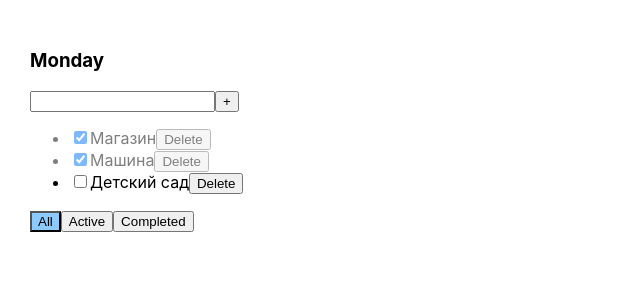
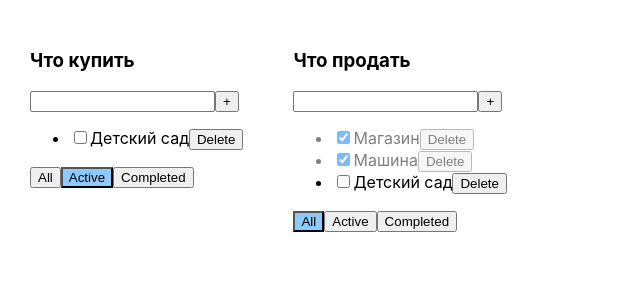
Before and after one commit to IvanovKS/TODO_TS, a React (Create React App) app: page / in a window 1280 px wide. Shown: the top 300 px of the page, without its empty margins (0-640 px from the left). Built offline with nearby package versions, Linux system fonts and the light colour scheme.

Commit message:
feat: start another todo component

```diff
--- a/src/App.tsx
+++ b/src/App.tsx
@@ -6,14 +6,18 @@ import { v1 } from 'uuid';
 
 export type FilterValuesType = "all" | "active" | "completed";
 
+type TodoListType = {
+  id: string,
+  title: string,
+  filter: FilterValuesType,
+}
+
 function App() {
   let [tasks, setTasks] = useState<TaskType[]>([
-    {id: v1(), title: 'Магазин', isDone: true},
-    {id: v1(), title: 'Машина', isDone: true},
-    {id: v1(), title: 'Детский сад', isDone: false},
+    {id: v1(), title: "Магазин", isDone: true},
+    {id: v1(), title: "Машина", isDone: true},
+    {id: v1(), title: "Детский сад", isDone: false},
   ]);
-
-  let [filter, setFilter] = useState<FilterValuesType>("all");
 
   function removeTask(id: string) {
     let filteredTasks = tasks.filter((el) => {
@@ -37,32 +41,47 @@ function App() {
     setTasks(copyArr);
   }
 
-  function changeFilter(value: FilterValuesType) {
-    setFilter(value);
+  function changeFilter(value: FilterValuesType, todoListId: string) {
+    let todoList = todoLists.find((el) => el.id === todoListId);
+    if (todoList) {
+      todoList.filter = value;
+      setTodoLists([...todoLists]);
+    }
   }
 
+  let [todoLists, setTodoLists] = useState<TodoListType[]>([
+    {id: v1(), title: "Что купить", filter: "active"},
+    {id: v1(), title: "Что продать", filter: "all"},
+  ]);
+
+  return (
+    <div className="App">
+      {
+        todoLists.map((el) => {
           let tasksForTodo = tasks;
-  if (filter === "completed") {
+          if (el.filter === "completed") {
             tasksForTodo = tasksForTodo.filter((el) => {
               return el.isDone === true;
             });
           }
-  if (filter === "active") {
+          if (el.filter === "active") {
             tasksForTodo = tasksForTodo.filter((el) => {
               return el.isDone === false;
             });
           }
-
-  return (
-    <div className="App">
-      <Todo title = "Monday"
-            tasks = {tasksForTodo}
-            removeTask = {removeTask}
-            changeFilter = {changeFilter}
-            addTask = {addTask}
-            changeTaskStatus = {changeStatus}
-            filter = {filter}
+          return <Todo
+            key={el.id}
+            id={el.id}
+            title={el.title}
+            tasks={tasksForTodo}
+            removeTask={removeTask}
+            changeFilter={changeFilter}
+            addTask={addTask}
+            changeTaskStatus={changeStatus}
+            filter={el.filter}
           />
+        })
+      }
     </div>
   );
 }
--- a/src/Todo.tsx
+++ b/src/Todo.tsx
@@ -10,10 +10,11 @@ export type TaskType = {
 }
 
 type PropsType = {
+  id: string,
   title: string,
   tasks: Array<TaskType>,
   removeTask: (id: string) => void,
-  changeFilter: (value: FilterValuesType) => void,
+  changeFilter: (value: FilterValuesType, todoListId: string) => void,
   addTask: (title: string) => void,
   changeTaskStatus: (taskId: string, isDone: boolean) => void,
   filter: FilterValuesType,
@@ -39,9 +40,9 @@ export function Todo(props: PropsType) {
       addTask();
     }
   };
-  const onAllClickHandler = () => {props.changeFilter("all")};
-  const onActiveClickHandler = () => {props.changeFilter("active")};
-  const onCompletedClickHandler = () => {props.changeFilter("completed")};
+  const onAllClickHandler = () => {props.changeFilter("all", props.id)};
+  const onActiveClickHandler = () => {props.changeFilter("active", props.id)};
+  const onCompletedClickHandler = () => {props.changeFilter("completed", props.id)};
   // ***---------------------------
 
   return (
```
Lines whose indentation alone changed are shown as unchanged.
